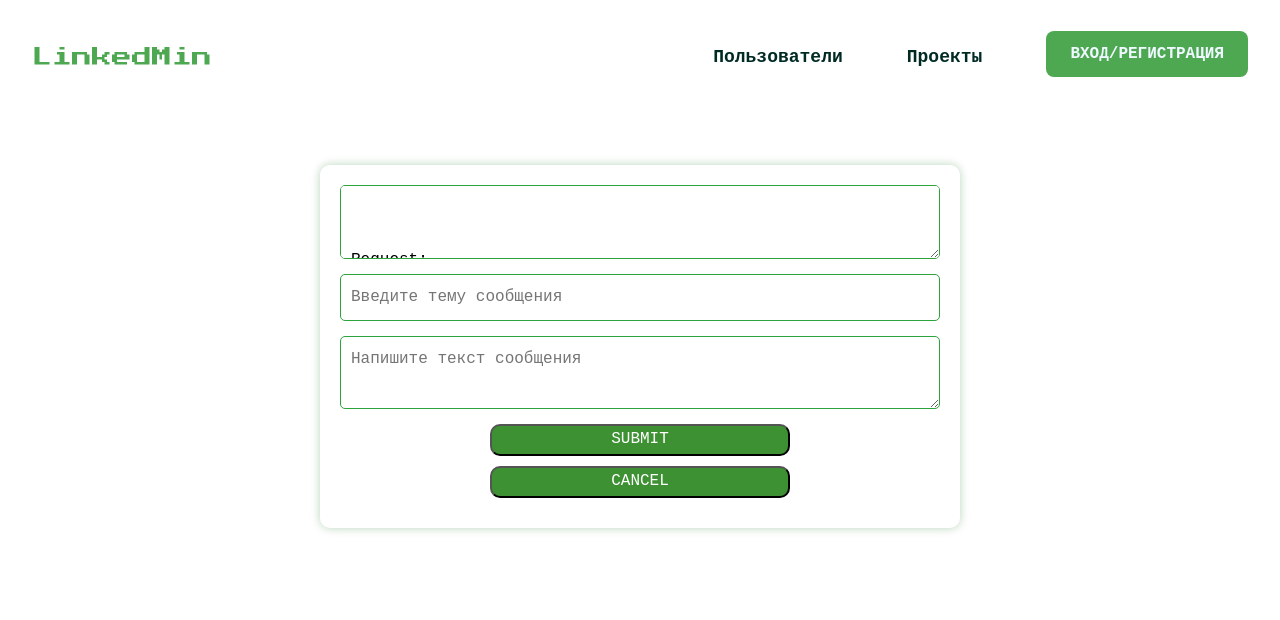
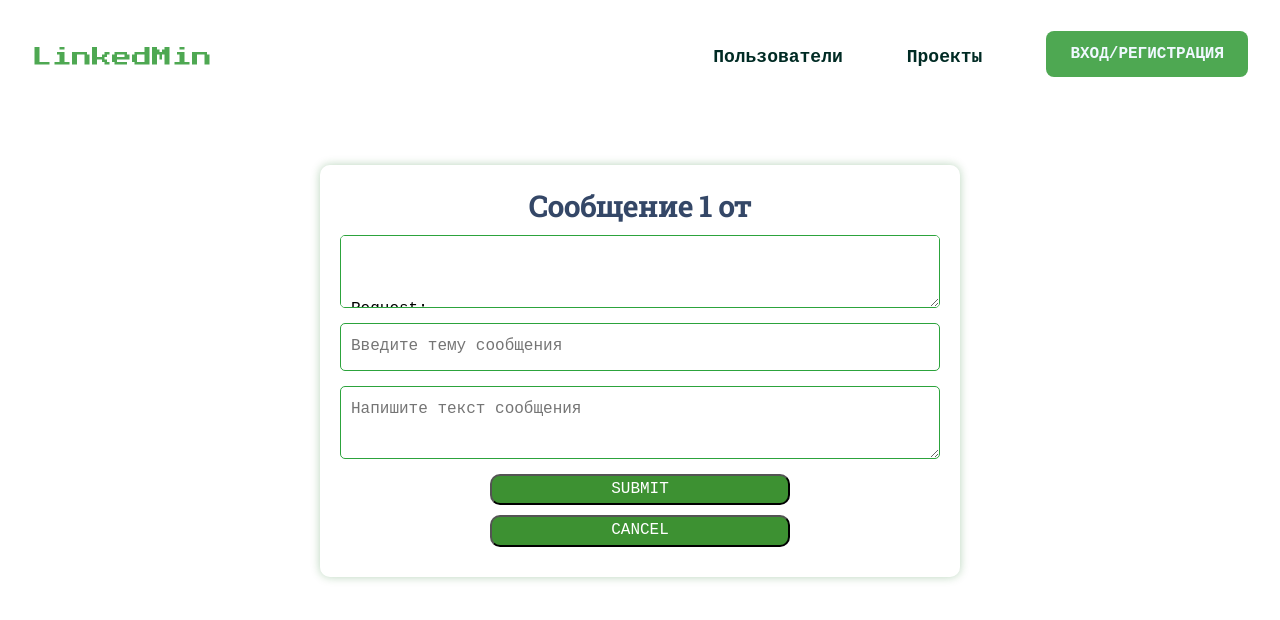
Before and after one commit to VikingEngineers/LinkedFront, a Vue app: page /message-to/1 in a window 1280 px wide. Shown: the top 620 px of the page. Built offline with nearby package versions, Linux system fonts and the light colour scheme; no server answers.

Commit message:
Пока ID, но потом будет имя

```diff
--- a/src/views/LandingPages/Profile/MessageTo.vue
+++ b/src/views/LandingPages/Profile/MessageTo.vue
@@ -93,6 +93,7 @@ onMounted(() => {
     <NavbarDefault />
     <div class="profile-container" :style="{ fontWeight: '900',  fontFamily: 'monospace' }">
       <!-- <h2>Сообщение {{ findUsername(recipientId) }} от {{ userId }}</h2> -->
+      <h3>Сообщение {{ recipientId }} от {{ userId }} </h3>
       <!-- <p>{{ findUsername(1) }} </p> -->
         <textarea readonly v-model="debugText"></textarea>
        <!--  <input type="text" v-model="messageData.sender" placeholder="Title"> -->
```
